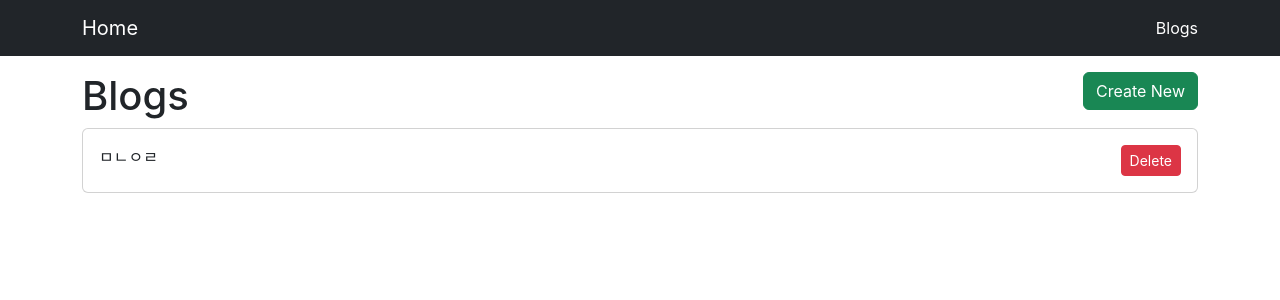
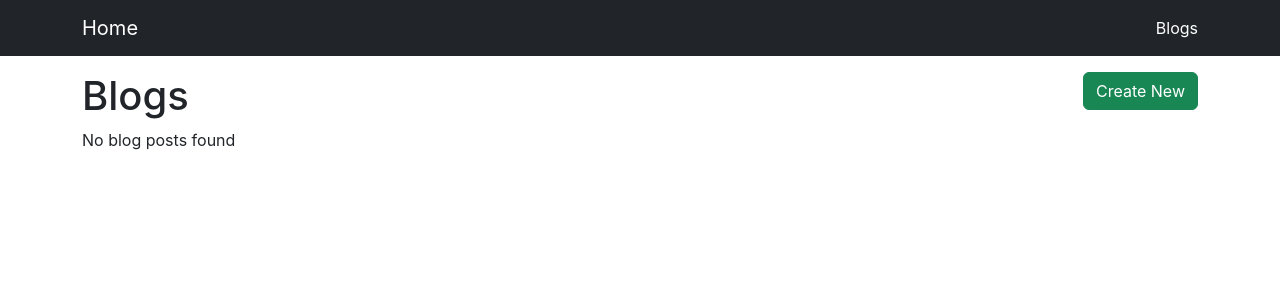
Before and after one commit to qp-yeonji-kim/react-basic-blog, a React (Create React App) app: page /blogs in a window 1280 px wide. Shown: the top 300 px of the page. Built offline with nearby package versions, Linux system fonts and the light colour scheme; data requests are answered from the project's data file.

Commit message:
feat: spinner추가

```diff
--- a/db.json
+++ b/db.json
@@ -1,9 +1,3 @@
 {
-  "posts": [
-    {
-      "title": "ㅁㄴㅇㄹ",
-      "body": "ㅁㄴㅇㄹ\n",
-      "id": 1
-    }
-  ]
+  "posts": []
 }
--- a/src/components/BlogForm.js
+++ b/src/components/BlogForm.js
@@ -1,13 +1,18 @@
 import { useState } from "react";
 import axios from 'axios';
+import { useHistory } from "react-router-dom";
 
 const BlogForm = () => {
+  const history = useHistory();
+
   const [title, setTitle] = useState('');
   const [body, setBody] = useState('');
   const onSubmit = () => {
     axios.post('http://localhost:3001/posts', {
       title,
       body
+    }).then(() => {
+      history.push('/blogs');
     })
   };
 
--- /dev/null
+++ b/src/components/LoadingSpinner.js
@@ -0,0 +1,11 @@
+const LoadingSpinner = () => {
+  return (
+    <div className="d-flex justify-content-center">
+      <div className="spinner-border" role="status">
+        <span className="visually-hidden">Loading...</span>
+      </div>
+    </div>
+  )
+}
+
+export default LoadingSpinner;
--- a/src/pages/ListPage.js
+++ b/src/pages/ListPage.js
@@ -3,20 +3,24 @@ import { useState, useEffect } from 'react';
 import Card from '../components/Card';
 import { Link } from 'react-router-dom';
 import { useHistory } from 'react-router';
+import LoadingSpinner from "../components/LoadingSpinner";
 
 const ListPage = () => {
   const history = useHistory();
   const [posts, setPosts] = useState([]);
+  // 1. 처음엔 loading이 true였다가 false로 바뀌게끔 할 것임.
+  const [loading, setLoading] = useState(true);
 
   const getPosts = () => {
     axios.get('http://localhost:3001/posts').then((res) => {
       setPosts(res.data);
+      // 2. 데이터 받아오면 loading false로로
+      setLoading(false);
     })
   }
 
   const deleteBlog = (e, id) => {
     e.stopPropagation();
-    console.log('delete blog');
     axios.delete(`http://localhost:3001/posts/${id}`).then(() => {
       setPosts(prevPosts => prevPosts.filter(post =>  post.id !== id));
     });
@@ -26,17 +30,18 @@ const ListPage = () => {
     getPosts();
   }, []);
 
+  const renderBlogList = () => {
+    if (loading) {
       return (
-    <div>
-      <div className="d-flex justify-content-between">
-        <h1>Blogs</h1>
-        <div>
-          <Link to="/blogs/create" className="btn btn-success">
-            Create New
-          </Link>
-        </div>
-      </div>
-      {posts.map(post => {
+        <LoadingSpinner />
+      )
+    }
+
+    if (posts.length === 0) {
+      return (<div>No blog posts found</div>)
+    }
+
+    return posts.map(post => {
       return (
         <Card
           key={post.id}
@@ -52,7 +57,20 @@ const ListPage = () => {
           </div>
         </Card>
       )
-      })}
+    })
+  }
+
+  return (
+    <div>
+      <div className="d-flex justify-content-between">
+        <h1>Blogs</h1>
+        <div>
+          <Link to="/blogs/create" className="btn btn-success">
+            Create New
+          </Link>
+        </div>
+      </div>
+      {renderBlogList()}
     </div>
   );
 };
```
Lines whose indentation alone changed are shown as unchanged.
